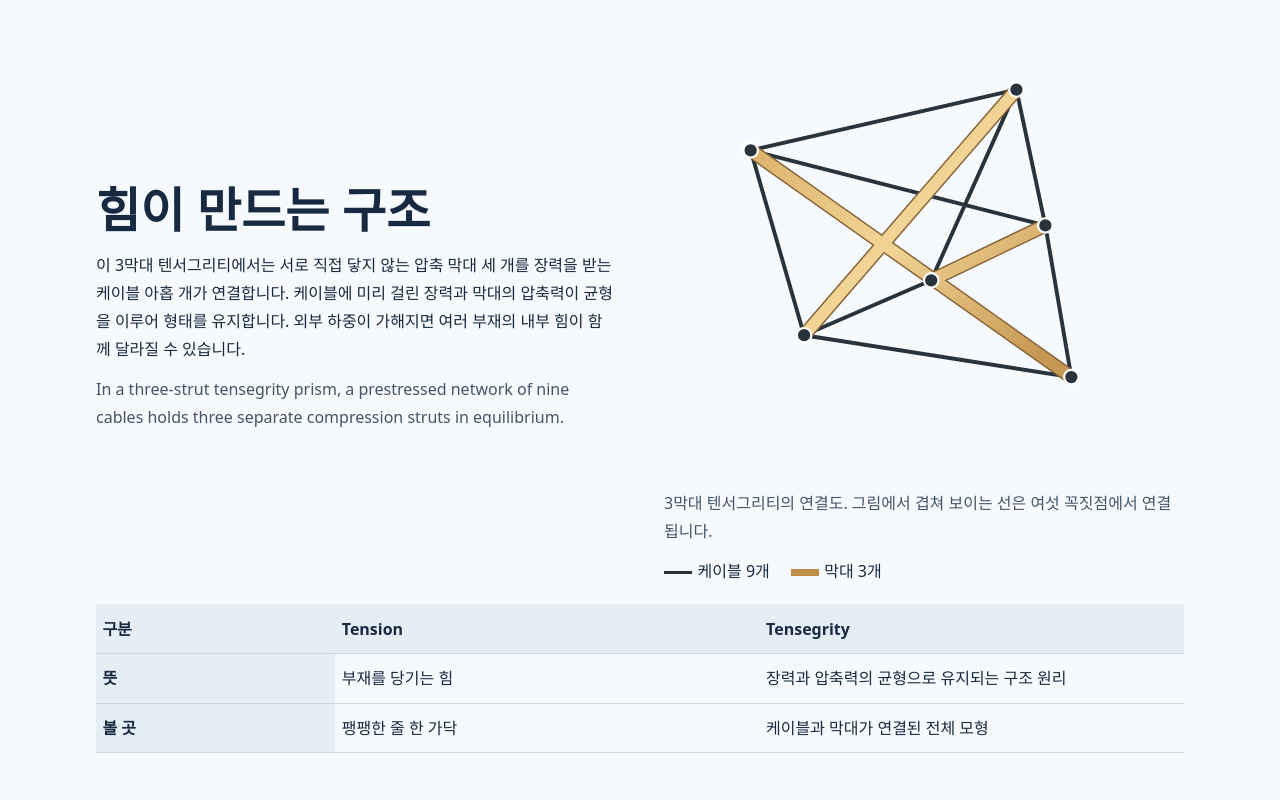
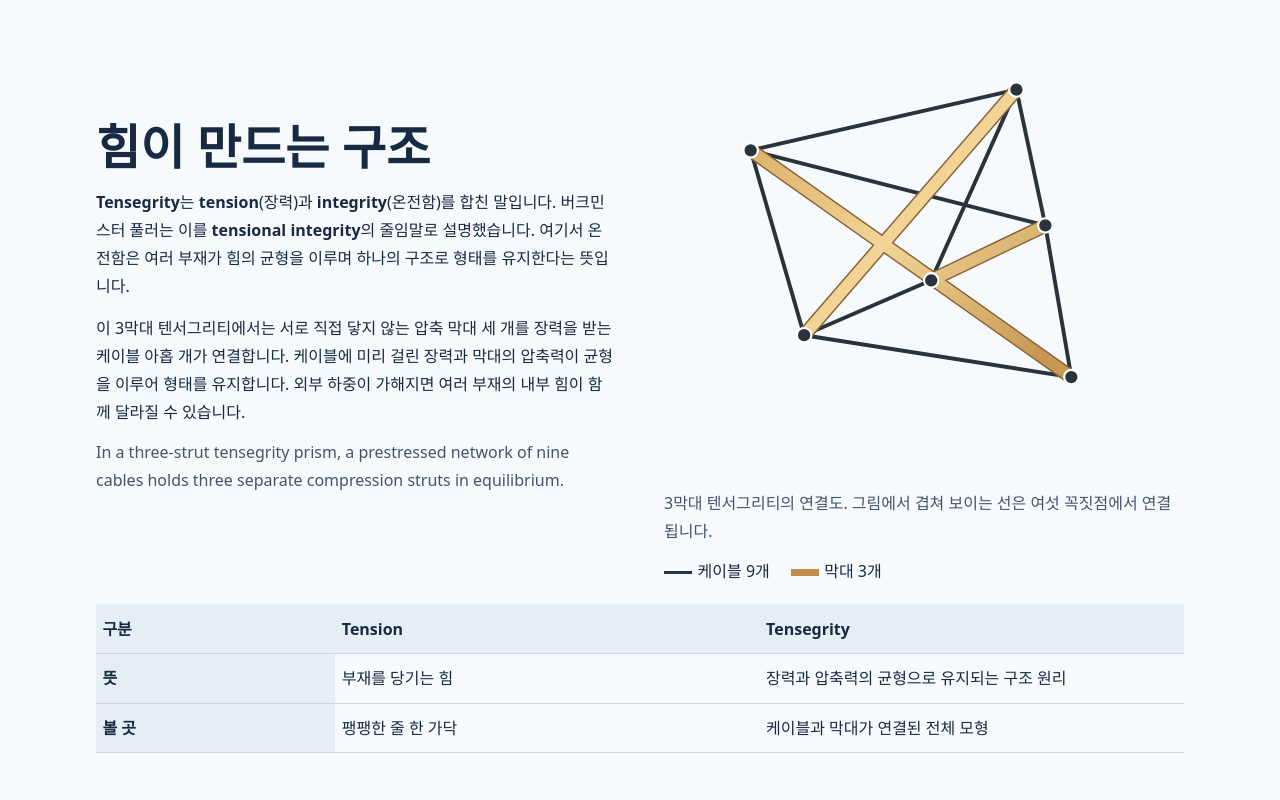
Before and after one commit to cocojin753-prog/study-at, a plain HTML site: page lessons/tension-tensegrity.html in a window 1280 px wide. Shown: the part 1360-2160 px from the top of the page. Drawn offline with Linux system fonts and the light colour scheme.

Commit message:
Explain the origin of the word tensegrity

```diff
--- a/lessons/tension-tensegrity.html
+++ b/lessons/tension-tensegrity.html
@@ -42,7 +42,7 @@
 <rect x="84" y="40" width="152" height="20" rx="3" fill="#17635e"/><path class="force" d="M26 50h52m-12-9 12 9-12 9M294 50h-52m12-9-12 9 12 9"/>
 </svg><figcaption>막대의 양 끝을 안쪽으로 누르면 막대 내부에 압축력이 생깁니다. 그림의 화살표는 각 부재의 끝에 가해지는 힘을 나타냅니다.</figcaption><p class="english" lang="en">Compression pushes the ends of a member toward each other.</p></figure>
 </div></section>
-<section class="wrap block" id="structure"><div class="hero-grid"><div><h2>힘이 만드는 구조</h2><p>이 3막대 텐서그리티에서는 서로 직접 닿지 않는 압축 막대 세 개를 장력을 받는 케이블 아홉 개가 연결합니다. 케이블에 미리 걸린 장력과 막대의 압축력이 균형을 이루어 형태를 유지합니다. 외부 하중이 가해지면 여러 부재의 내부 힘이 함께 달라질 수 있습니다.</p><p class="english" lang="en">In a three-strut tensegrity prism, a prestressed network of nine cables holds three separate compression struts in equilibrium.</p></div>
+<section class="wrap block" id="structure"><div class="hero-grid"><div><h2>힘이 만드는 구조</h2><p><strong lang="en">Tensegrity</strong>는 <strong lang="en">tension</strong>(장력)과 <strong lang="en">integrity</strong>(온전함)를 합친 말입니다. 버크민스터 풀러는 이를 <strong lang="en">tensional integrity</strong>의 줄임말로 설명했습니다. 여기서 온전함은 여러 부재가 힘의 균형을 이루며 하나의 구조로 형태를 유지한다는 뜻입니다.</p><p>이 3막대 텐서그리티에서는 서로 직접 닿지 않는 압축 막대 세 개를 장력을 받는 케이블 아홉 개가 연결합니다. 케이블에 미리 걸린 장력과 막대의 압축력이 균형을 이루어 형태를 유지합니다. 외부 하중이 가해지면 여러 부재의 내부 힘이 함께 달라질 수 있습니다.</p><p class="english" lang="en">In a three-strut tensegrity prism, a prestressed network of nine cables holds three separate compression struts in equilibrium.</p></div>
 <figure><svg viewBox="0 0 360 310" role="img" aria-label="짙은 케이블 아홉 개와 밝은 나무색 압축 막대 세 개가 여섯 꼭짓점에서 연결됩니다">
 <defs><linearGradient id="wood-tone" x1="0%" y1="0%" x2="100%" y2="80%">
   <stop offset="0%" stop-color="#d6aa62"/>
@@ -73,6 +73,7 @@
 <details><summary><span lang="en">prestress /ˌpriːˈstres/</span> · 초기 응력</summary><p lang="en">The model has prestress before any extra load is applied.</p><p>모형에는 추가 하중을 가하기 전부터 초기 응력이 걸려 있다.</p></details>
 </section>
 <section class="wrap block"><h2>참고 자료</h2><ul>
+<li>용어의 유래 <a href="https://www.bfi.org/about-fuller/big-ideas/tensegrity/" lang="en">Buckminster Fuller Institute, Tensegrity</a></li>
 <li>구조 원리와 세포 모델 <a href="https://pmc.ncbi.nlm.nih.gov/articles/PMC4112545/" lang="en">Ingber et al., Tensegrity, cellular biophysics, and the mechanics of living systems</a></li>
 <li>세포 모델에 관한 논의 <a href="https://journals.physiology.org/doi/full/10.1152/jappl.2000.89.4.1663" lang="en">Opposing views on tensegrity as a structural framework for understanding cell mechanics</a></li>
 </ul></section>
```
